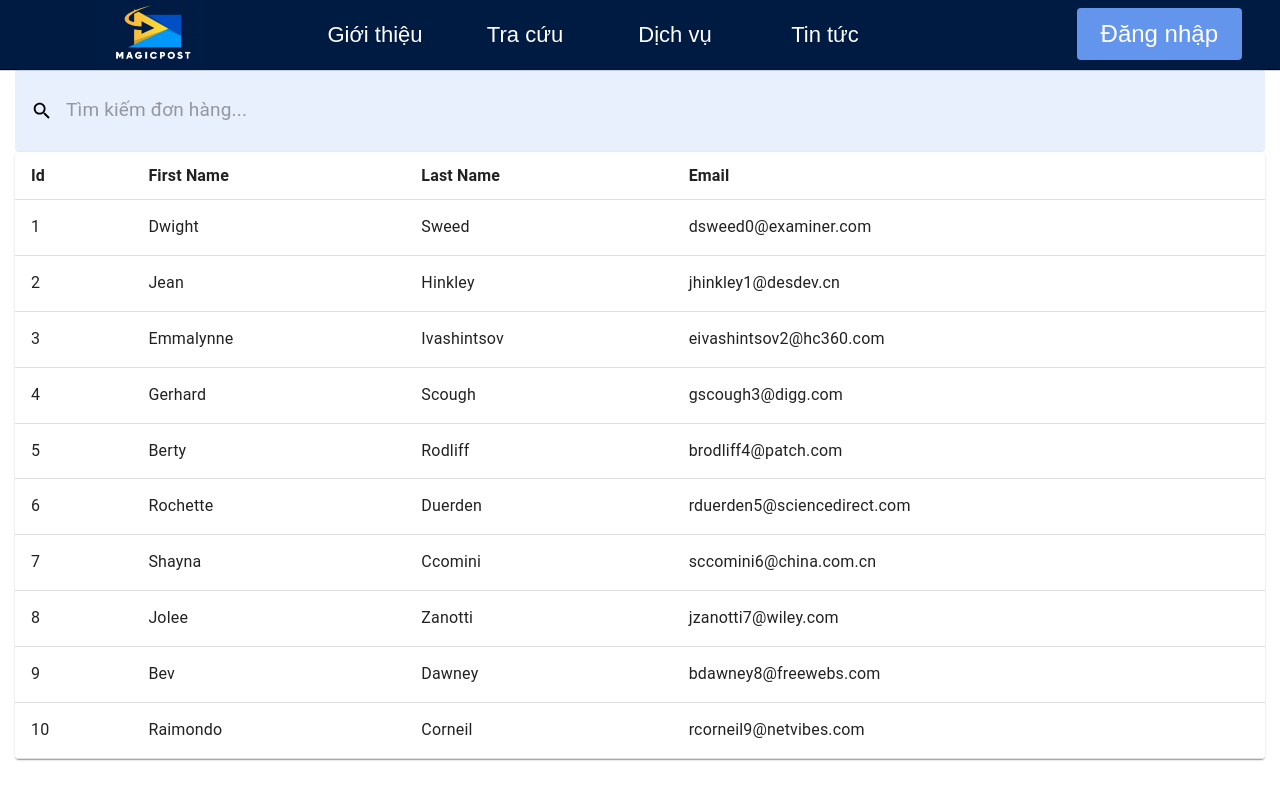
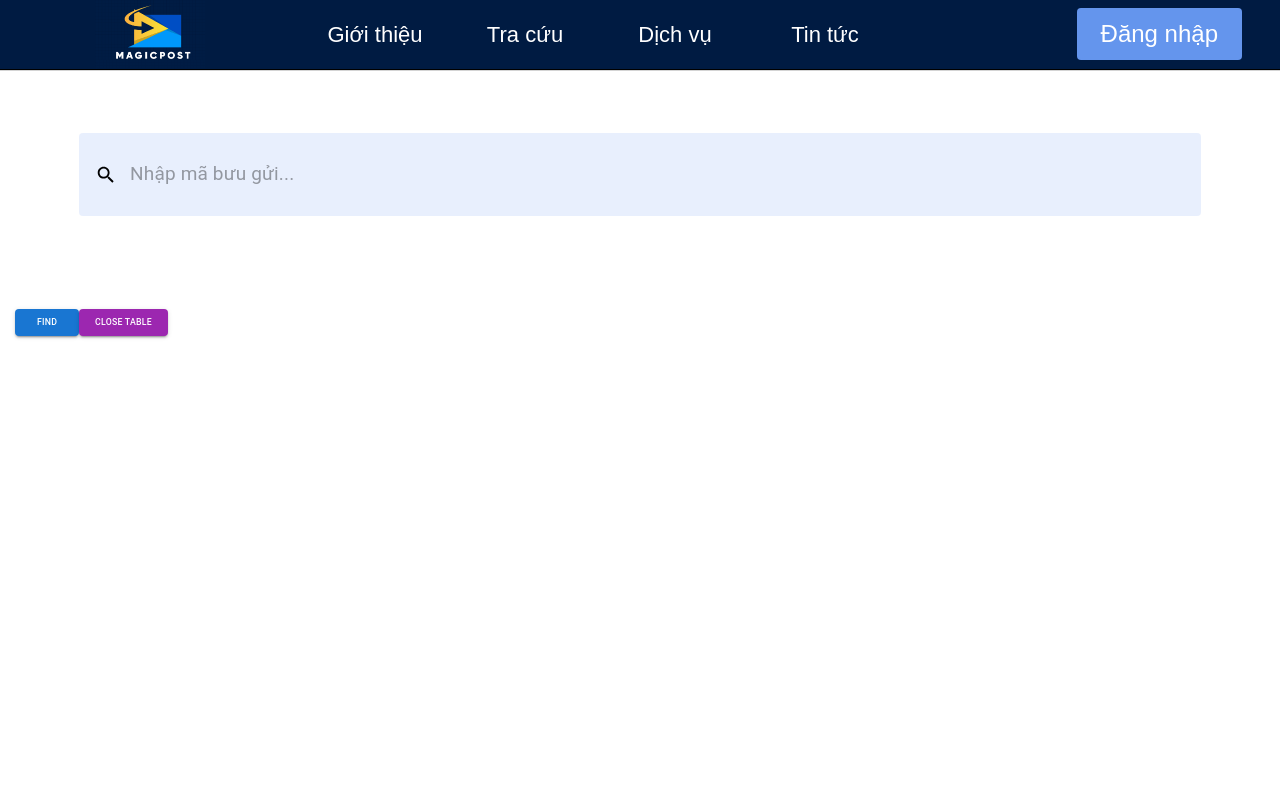
Before and after one commit to lataonhehe/MagicPost, a React (Create React App) app: page /transactiontable in a window 1280 px wide. Built offline with nearby package versions, Linux system fonts and the light colour scheme.

Commit message:
first commit

```diff
--- a/src/pages/TransactionTable/index.js
+++ b/src/pages/TransactionTable/index.js
@@ -1,183 +1,168 @@
-import classNames from 'classnames/bind';
-import styles from './TransactionTable.module.scss';
-import { TableContainer,Table, TableBody,TableRow,TableCell,Paper, TableHead, } from '@mui/material';
-import { alpha, styled, InputBase } from '@mui/material';
-import SearchIcon from '@mui/icons-material/Search';
+import React, { useState, useEffect } from "react";
+import classNames from "classnames/bind";
+import styles from "./TransactionTable.module.scss";
+import { TableContainer, Table, TableBody, TableRow, TableCell, Paper, TableHead, Button } from "@mui/material";
+import { alpha, styled, InputBase } from "@mui/material";
+import SearchIcon from "@mui/icons-material/Search";
 
 const cx = classNames.bind(styles);
 
-const Search = styled('div')(({ theme }) => ({
-    position: 'relative',
-    margin:0,
-    padding:0,
-    borderRadius: theme.shape.borderRadius,
-    borderRadius: '4px',
-    backgroundColor: alpha('#6495ed', 0.15),
-    '&:hover': {
-      backgroundColor: alpha('#6495ed', 0.25),
+const Search = styled("div")(({ theme }) => ({
+  position: "relative",
+  margin: "64px",
+  padding: 0,
+  borderRadius: "4px",
+  backgroundColor: alpha("#6495ed", 0.15),
+  "&:hover": {
+    backgroundColor: alpha("#6495ed", 0.25),
   },
-    width: '100%',
-    [theme.breakpoints.up('sm')]: {
-      width: 'auto',
+  width: "100%",
+  [theme.breakpoints.up("sm")]: {
+    width: "auto",
   },
 }));
 
-  const SearchIconWrapper = styled('div')(({ theme }) => ({
+const SearchIconWrapper = styled("div")(({ theme }) => ({
+  position: "absolute",
   padding: theme.spacing(0, 2),
-
-    height: '100%',
-    position: 'absolute',
-    pointerEvents: 'none',
-    display: 'flex',
-    alignItems: 'center',
-    justifyContent: 'center',
+  height: "100%",
+  pointerEvents: "none",
+  display: "flex",
+  alignItems: "center",
+  justifyContent: "center",
 }));
 
 const StyledInputBase = styled(InputBase)(({ theme }) => ({
-    width: '100%',
-    fontSize: '19px',
-    '& .MuiInputBase-input': {
+  width: "100%",
+  fontSize: "19px",
+  "& .MuiInputBase-input": {
     padding: theme.spacing(1, 1, 1, 0),
     paddingLeft: `calc(1em + ${theme.spacing(4)})`,
-    //   transition: theme.transitions.create('width'),
-    //   [theme.breakpoints.up('sm')]: {
-    //     width: '25ch',
-    //     '&:focus': {
-    //       width: '32ch',
-    //     },
-    //   },
   },
+}));
+
+const StyledTableRow = styled(TableRow)(({ theme }) => ({
+  "&:nth-of-type(odd)": {
+    backgroundColor: theme.palette.action.hover,
+  },
+}));
+
+function getStatus(status) {
+  switch (status) {
+    case "Pending":
+      return "Đang chờ";
+    case "In Progress":
+      return "Đang vận chuyển";
+    case "Completed":
+      return "Thành công";
+    case "Failed":
+      return "Thất bại";
+    default:
+      return status;
   }
-    ));
+}
 
-// const [data, setData] = useState([]); // Dữ liệu của bạn (mảng các dòng)
-//   const [currentPage, setCurrentPage] = useState(1); // Trang hiện tại
-
-//   // Số dòng hiển thị trên mỗi trang
-//   const rowsPerPage = 10;
-
-//   // Tính chỉ số của dòng đầu tiên và dòng cuối cùng trên trang hiện tại
-//   const indexOfLastRow = currentPage * rowsPerPage;
-//   const indexOfFirstRow = indexOfLastRow - rowsPerPage;
-
-//   // Lấy các dòng hiển thị trên trang hiện tại
-//   const currentRows = data.slice(indexOfFirstRow, indexOfLastRow);
-
-//   // Hàm xử lý khi người dùng chuyển đến trang khác
-//   const handlePageChange = (pageNumber) => {
-//     setCurrentPage(pageNumber);
-//   };
+const formatDateTime = (dateTimeString) => {
+  const options = { year: "numeric", month: "numeric", day: "numeric", hour: "numeric", minute: "numeric", second: "numeric", hour12: false };
+  const formattedDateTime = new Date(dateTimeString).toLocaleDateString("en-US", options);
+  return formattedDateTime;
+};
 
 function TransactionTable() {
+  const [tableData, setTableData] = useState([]);
+  const [shipmentStatus, setShipmentStatus] = useState("");
+  const [code, setCode] = useState("");
+  const [isDataFetched, setIsDataFetched] = useState(false);
+  const [isTableOpen, setIsTableOpen] = useState(true);
+
+  const fetchTrackingData = async () => {
+    try {
+      const response = await fetch(`http://127.0.0.1:8000/Transaction/search_shipment?code=${code}`, {
+        method: "GET",
+        headers: {
+          "Content-Type": "application/json",
+        },
+      });
+
+      if (!response.ok) {
+        throw new Error("Network response was not ok");
+      }
+
+      const data = await response.json();
+
+      setTableData(data.transaction_list);
+      setShipmentStatus(data.shipment_status);
+    } catch (error) {
+      console.error("Error fetching tracking data:", error.message);
+    }
+  };
+
+  const handleFindButtonClick = () => {
+    // Clear existing data if needed
+    setTableData([]);
+    setShipmentStatus("");
+
+    // Trigger fetching data
+    fetchTrackingData();
+    setIsDataFetched(true);
+  };
+
+  const handleCloseTable = () => {
+    setIsTableOpen(false);
+  };
+
+  const handleOpenTable = () => {
+    setIsTableOpen(true);
+  };
+
   return (
-    <div className={cx('container')}>
-        <div className= {cx('btn-page')}>
+    <div className={cx("container")}>
+      <div className={cx("btn-page")}>
         <Search>
           <SearchIconWrapper>
-                    <SearchIcon fontSize='large' />
+            <SearchIcon fontSize="large" />
           </SearchIconWrapper>
-                <StyledInputBase
-                placeholder="Tìm kiếm đơn hàng..."
-                inputProps={{ 'aria-label': 'search' }}
-                />
+          <StyledInputBase placeholder="Nhập mã bưu gửi..." inputProps={{ "aria-label": "search" }} value={code} onChange={(ev) => setCode(ev.target.value)} />
         </Search>
+        <Button variant="contained" color="primary" onClick={handleFindButtonClick}>
+          Find
+        </Button>
+        {isTableOpen ? (
+          <Button variant="contained" color="secondary" onClick={handleCloseTable}>
+            Close Table
+          </Button>
+        ) : (
+          <Button variant="contained" color="primary" onClick={handleOpenTable}>
+            Open Table
+          </Button>
+        )}
       </div>
-        <div className= {cx('content')}><TableContainer component={Paper}>
-            <Table aria-label = 'simple table' className={cx('table')}>
-                <TableHead className= {cx('thead')}>
-                    <TableCell className= {cx('head-cell')}>Id</TableCell>
-                    <TableCell className= {cx('head-cell')}>First Name</TableCell>
-                    <TableCell className= {cx('head-cell')}>Last Name</TableCell>
-                    <TableCell className= {cx('head-cell')}>Email</TableCell>
+      {isDataFetched && isTableOpen && (
+        <div className={cx("content")}>
+          <div>Mã vận đơn: {code}</div>
+          <div>Trạng thái: {getStatus(shipmentStatus)}</div>
+          <TableContainer component={Paper}>
+            <Table aria-label="simple table" className={cx("table")}>
+              <TableHead className={cx("thead")}>
+                <TableCell className={cx("head-cell")}>Ngày</TableCell>
+                <TableCell className={cx("head-cell")}>Vị trí</TableCell>
+                <TableCell className={cx("head-cell")}>Trạng thái</TableCell>
               </TableHead>
-                <TableBody className= {cx('tbody')}>
-                    {   tableData.map((row) => (
-                            <TableRow key = {row.id} className={cx('row')}>
-                                <TableCell className= {cx('cell')}>{row.id}</TableCell>
-                                <TableCell className= {cx('cell')}>{row.first_name}</TableCell>
-                                <TableCell className= {cx('cell')}>{row.last_name}</TableCell>
-                                <TableCell className= {cx('cell')}>{row.email}</TableCell>
-                            </TableRow>
-                    ))
-                    }
+              <TableBody className={cx("tbody")}>
+                {tableData.map((row) => (
+                  <StyledTableRow className={cx("row")} key={row.date}>
+                    <TableCell className={cx("cell")}>{formatDateTime(row.date)}</TableCell>
+                    <TableCell className={cx("cell")}>{row.des}</TableCell>
+                    <TableCell className={cx("cell")}>{getStatus(row.status)}</TableCell>
+                  </StyledTableRow>
+                ))}
               </TableBody>
             </Table>
-        </TableContainer></div>
-
+          </TableContainer>
+        </div>
+      )}
     </div>
   );
 }
 
-const tableData = [{
-    "id": 1,
-    "first_name": "Dwight",
-    "last_name": "Sweed",
-    "email": "dsweed0@examiner.com",
-    "gender": "Male",
-    "ip_address": "250.161.168.119"
-  }, {
-    "id": 2,
-    "first_name": "Jean",
-    "last_name": "Hinkley",
-    "email": "jhinkley1@desdev.cn",
-    "gender": "Female",
-    "ip_address": "99.8.199.19"
-  }, {
-    "id": 3,
-    "first_name": "Emmalynne",
-    "last_name": "Ivashintsov",
-    "email": "eivashintsov2@hc360.com",
-    "gender": "Female",
-    "ip_address": "234.140.198.137"
-  }, {
-    "id": 4,
-    "first_name": "Gerhard",
-    "last_name": "Scough",
-    "email": "gscough3@digg.com",
-    "gender": "Male",
-    "ip_address": "73.172.173.188"
-  }, {
-    "id": 5,
-    "first_name": "Berty",
-    "last_name": "Rodliff",
-    "email": "brodliff4@patch.com",
-    "gender": "Female",
-    "ip_address": "117.34.72.86"
-  }, {
-    "id": 6,
-    "first_name": "Rochette",
-    "last_name": "Duerden",
-    "email": "rduerden5@sciencedirect.com",
-    "gender": "Non-binary",
-    "ip_address": "222.99.234.254"
-  }, {
-    "id": 7,
-    "first_name": "Shayna",
-    "last_name": "Ccomini",
-    "email": "sccomini6@china.com.cn",
-    "gender": "Female",
-    "ip_address": "129.172.32.8"
-  }, {
-    "id": 8,
-    "first_name": "Jolee",
-    "last_name": "Zanotti",
-    "email": "jzanotti7@wiley.com",
-    "gender": "Female",
-    "ip_address": "49.37.173.156"
-  }, {
-    "id": 9,
-    "first_name": "Bev",
-    "last_name": "Dawney",
-    "email": "bdawney8@freewebs.com",
-    "gender": "Male",
-    "ip_address": "233.107.67.219"
-  }, {
-    "id": 10,
-    "first_name": "Raimondo",
-    "last_name": "Corneil",
-    "email": "rcorneil9@netvibes.com",
-    "gender": "Male",
-    "ip_address": "152.9.228.130"
-  }]
-
 export default TransactionTable;
```
Also changed, not shown: 2 other files (tests, documents, lock files or other folders). Lines whose indentation alone changed are shown as unchanged.
